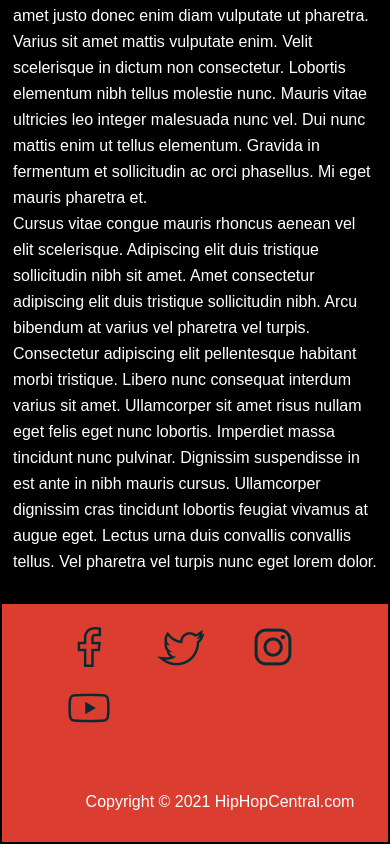
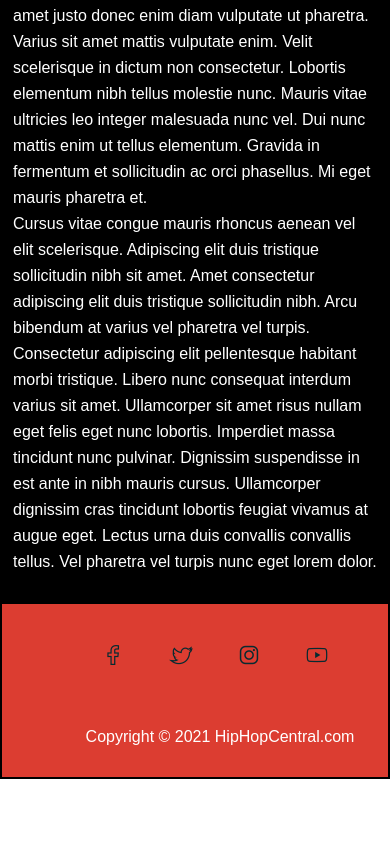
Before and after one commit to wewjr82/HipHopCentral, a plain HTML site: page index.html in a window 390 px wide. Shown: the part 4098-4942 px from the top of the page. After the commit the page ends 4877 px from the top, so only its background shows below. Drawn offline with Linux system fonts and the light colour scheme.

Commit message:
Update style.css

```diff
--- a/css/style.css
+++ b/css/style.css
@@ -547,7 +547,7 @@ button:active {
   }
 
   .icons {
-  width: 48px;
-  margin: auto
+  width: 24px;
+  margin-top: 20px;
 }
 }
```
